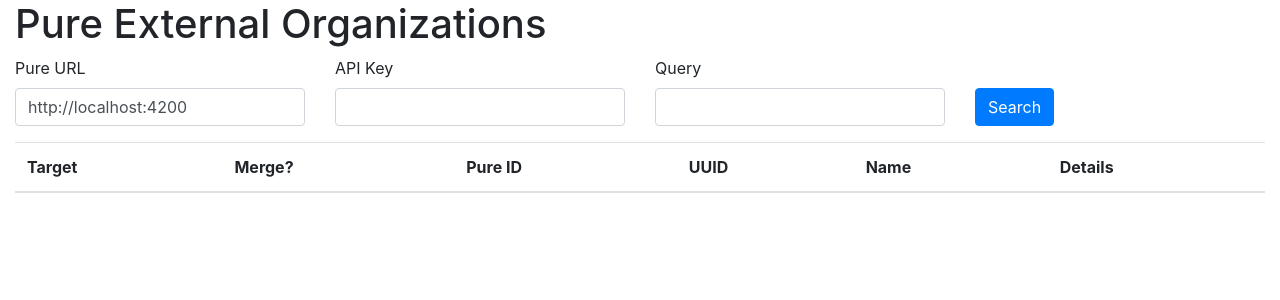
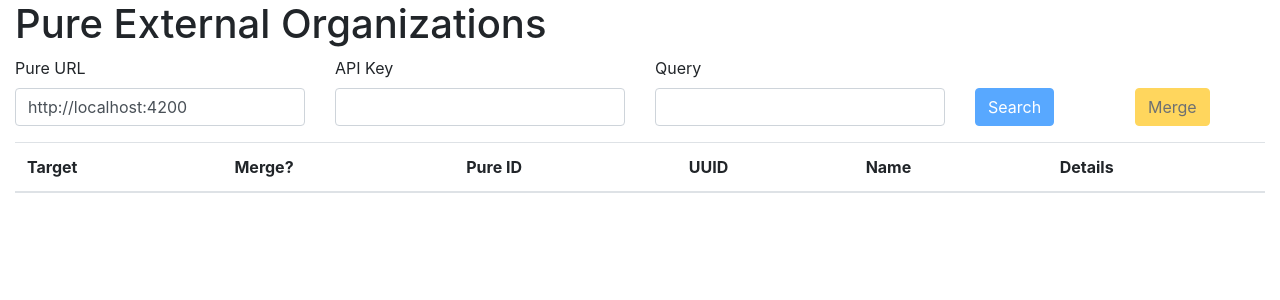
Before and after one commit to StAResComp/pure-external-orgs, an Angular app: page / in a window 1280 px wide. Shown: the top 300 px of the page. Built offline with nearby package versions, Linux system fonts and the light colour scheme.

Commit message:
Merges Orgs

```diff
--- a/src/app/app.component.html
+++ b/src/app/app.component.html
@@ -6,21 +6,31 @@
     <div class="row align-items-end">
       <div class="form-group col">
         <label for="pure-url">Pure URL</label>
-        <input [disabled]="busy" name="pure-url" id="pure-url" class="form-control" type="text" [(ngModel)]="pureUrl" />
+        <input [disabled]="loading || merging" name="pure-url" id="pure-url" class="form-control" type="text" [(ngModel)]="pureUrl" />
       </div>
       <div class="form-group col">
         <label for="pure-url">API Key</label>
-        <input [disabled]="busy" name="api-key" id="api-key" class="form-control" type="text" [(ngModel)]="apiKey" />
+        <input [disabled]="loading || merging" name="api-key" id="api-key" class="form-control" type="text" [(ngModel)]="apiKey" />
       </div>
       <div class="form-group col">
         <label for="pure-url">Query</label>
-        <input [disabled]="busy" name="search-string" id="search-string" class="form-control" type="text" [(ngModel)]="searchString" />
+        <input [disabled]="loading || merging" name="search-string" id="search-string" class="form-control" type="text" [(ngModel)]="searchString" />
       </div>
-      <div class="form-group col">
-        <button [disabled]="busy" class="btn btn-primary" type="submit">
-          Search
-          <span *ngIf="busy" class="spinner-border spinner-border-sm" role="status" aria-hidden="true"></span>
-        </button>
+      <div class="col">
+        <div class="row">
+          <div class="form-group col">
+            <button [disabled]="loading || merging || !apiKey.length || !searchString.length" class="btn btn-primary" type="submit">
+              Search
+              <span *ngIf="loading" class="spinner-border spinner-border-sm" role="status" aria-hidden="true"></span>
+            </button>
+          </div>
+          <div class="form-group col">
+            <button [disabled]="loading || merging || !targetOrg || !orgsToMerge.length" (click)="confirmMerge(mergeModal)" type="button" class="btn btn-warning" data-toggle="modal" data-target="#mergeModal">
+              Merge
+              <span *ngIf="merging" class="spinner-border spinner-border-sm" role="status" aria-hidden="true"></span>
+            </button>
+          </div>
+        </div>
       </div>
     </div>
   </form>
@@ -40,19 +50,19 @@
       <tr *ngFor="let result of results">
         <td>
           <div class="form-check">
-            <input class="form-check-input position-static" type="radio" name="target" id="target-{{ result.pureId }}" [value]="result.pureId" [(ngModel)]="targetOrg" />
+            <input class="form-check-input position-static" type="radio" name="target" id="target-{{ result.uuid }}" [value]="result.uuid" [(ngModel)]="targetOrg" />
           </div>
         </td>
         <td>
           <div class="form-check">
-            <input class="form-check-input position-static" type="checkbox" name="merge" id="{{ result.pureId }}" [value]="result.pureId" [checked]="isOrgToBeMerged(result.pureId)" (change)="toggleToMerge(result.pureId, $event)" />
+            <input class="form-check-input position-static" type="checkbox" name="merge" id="{{ result.uuid }}" [value]="result.uuid" [checked]="isOrgToBeMerged(result.uuid)" (change)="toggleToMerge(result.uuid, $event)" />
           </div>
         </td>
         <th scope="row">{{ result.pureId }}</th>
         <td>{{ result.uuid }}</td>
         <td>{{ result.name?.en_GB }}</td>
         <td>
-          <button (click)="focusOn(result.pureId, orgDetails)" type="button" class="btn btn-primary" data-toggle="modal" data-target="#detailModal">
+          <button (click)="focusOn(result.uuid, orgDetails)" type="button" class="btn btn-primary" data-toggle="modal" data-target="#detailModal">
             View
           </button>
         </td>
@@ -281,3 +291,40 @@
     <ng-container [ngTemplateOutlet]='dlEntry' [ngTemplateOutletContext]='{ddval: ent.term?.en_GB, dtname: "Term"}'></ng-container>
   </dl>
 </ng-template>
+
+<ng-template #mergeModal let-modal>
+  <div class="modal-header">
+    <h4 class="modal-title" id="mergeModalLabel">
+      Organizations to Merge
+    </h4>
+    <button type="button" class="close" (click)="modal.dismiss('Cross click')" aria-label="Close">
+      <span aria-hidden="true">&times;</span>
+    </button>
+  </div>
+  <div class="modal-body">
+    <h5>Target org</h5>
+    <ul *ngIf="targetOrg" class="list-group">
+      <li class="list-group-item d-flex justify-content-between align-items-center">
+        {{ targetOrg }}
+        <button (click)="focusOn(targetOrg, orgDetails)" type="button" class="btn btn-primary" data-toggle="modal" data-target="#detailModal">
+          View Details
+        </button>
+      </li>
+    </ul>
+    <h5>Orgs to merge</h5>
+    <ul class="list-group">
+      <li *ngFor="let org of orgsToMerge" class="list-group-item d-flex justify-content-between align-items-center">
+        {{ org }}
+        <button (click)="focusOn(org, orgDetails)" type="button" class="btn btn-primary" data-toggle="modal" data-target="#detailModal">
+          View Details
+        </button>
+      </li>
+    </ul>
+  </div>
+  <div class="modal-footer">
+    <button (click)="merge()" type="button" class="btn btn-warning" [disabled]="merging">
+      Merge
+      <span *ngIf="merging" class="spinner-border spinner-border-sm" role="status" aria-hidden="true"></span>
+    </button>
+  </div>
+</ng-template>
--- a/src/app/app.component.ts
+++ b/src/app/app.component.ts
@@ -15,10 +15,11 @@ export class AppComponent {
   public apiKey = '';
   public searchString = '';
   public results?: Array<ExternalOrganization> = [];
-  public targetOrg?: number = undefined;
-  public orgsToMerge: Array<number> = [];
+  public targetOrg?: string = undefined;
+  public orgsToMerge: Array<string> = [];
   public focusOrg?: ExternalOrganization;
-  public busy = false;
+  public loading = false;
+  public merging = false;
 
   constructor(
     private pureService: PureService,
@@ -26,45 +27,76 @@ export class AppComponent {
   ){}
 
   public search(): void {
-    if (!this.busy) {
-      this.busy = true;
+    if (!this.loading && !this.merging) {
+      this.loading = true;
       this.pureService.pure = new Pure(new ApiKey(this.apiKey), this.pureUrl);
       this.pureService.extOrgSearch(this.searchString).subscribe(
         (response) => {
           this.results = response.items;
           this.focusOrg = this.results[0];
-          this.busy = false;
+          this.targetOrg = undefined;
+          this.orgsToMerge = [];
+          this.loading = false;
         },
         (error) => {
           console.log(error);
-          this.busy = false;
+          this.loading = false;
         }
       );
     }
   }
 
-  public focusOn(pureId: number, content: TemplateRef<any>) {
-    this.focusOrg = this.results?.filter(org => org.pureId === pureId)[0];
+  public focusOn(uuid: string, content: TemplateRef<any>) {
+    this.focusOrg = this.results?.filter(org => org.uuid === uuid)[0];
     this.modalService.open(
       content,
       {ariaLabelledBy: 'detailModalLabel', size: 'xl'}
     );
   }
 
-  public isOrgToBeMerged(pureId: number) {
-    return this.orgsToMerge.find(elem => elem === pureId);
+  public isOrgToBeMerged(uuid: string) {
+    return this.orgsToMerge.find(elem => elem === uuid);
   }
 
-  public toggleToMerge(pureId: number, toMergeEvent: Event) {
-    const currentlyToBeMerged = this.isOrgToBeMerged(pureId);
+  public toggleToMerge(uuid: string, toMergeEvent: Event) {
+    const currentlyToBeMerged = this.isOrgToBeMerged(uuid);
     const toMerge = (toMergeEvent.target as HTMLInputElement).checked;
     if (toMerge && !currentlyToBeMerged) {
-      this.orgsToMerge.push(pureId);
+      this.orgsToMerge.push(uuid);
     }
     else if (!toMerge && currentlyToBeMerged) {
-      this.orgsToMerge.splice(this.orgsToMerge.indexOf(pureId, 0), 1);
+      this.orgsToMerge.splice(this.orgsToMerge.indexOf(uuid, 0), 1);
     }
     console.log(this.targetOrg);
     console.log(this.orgsToMerge);
   }
+
+  public confirmMerge(content: TemplateRef<any>) {
+    this.modalService.open(
+      content,
+      {ariaLabelledBy: 'mergeModalLabel'}
+    );
+  }
+
+  public merge() {
+    if (!this.loading && !this.merging && this.targetOrg && this.orgsToMerge.length) {
+      this.merging = true;
+      this.pureService.pure = new Pure(new ApiKey(this.apiKey), this.pureUrl);
+      this.pureService.extOrgMerge(this.targetOrg, this.orgsToMerge).subscribe(
+        (response) => {
+          this.results = [];
+          this.focusOrg = undefined;
+          this.targetOrg = undefined;
+          this.orgsToMerge = [];
+          this.merging = false;
+          this.modalService.dismissAll();
+          this.search();
+        },
+        (error) => {
+          console.log(error);
+          this.merging = false;
+        }
+      );
+    }
+  }
 }
--- a/src/app/pure.model.ts
+++ b/src/app/pure.model.ts
@@ -33,6 +33,7 @@ export class Pure {
   public url: URL;
   public apiPath = '/ws/api';
   public extOrgSearchEndpoint = '/external-organizations/search';
+  public extOrgMergeEndpoint = '/external-organizations/merge';
 
   public constructor(
     public apiKey: ApiKey,
@@ -47,6 +48,11 @@ export class Pure {
     return url;
   }
 
+  public get extOrgMergeUrl() {
+    const url = this.url;
+    url.pathname = '/api' + this.apiPath + this.extOrgMergeEndpoint;
+    return url;
+  }
 }
 
 interface PureItem {
--- a/src/app/pure.service.ts
+++ b/src/app/pure.service.ts
@@ -35,4 +35,19 @@ export class PureService {
       return EMPTY;
     }
   }
+
+  public extOrgMerge(target: string, toMerge: Array<string>) {
+    const body = {items: [{uuid: target, systemName: 'ExternalOrganization'}]};
+    for (let orgId of toMerge) {
+      if (orgId !== target) {
+        body.items.push({uuid: orgId, systemName: 'ExternalOrganization'});
+      }
+    }
+    if (this.pure) {
+      return this.post(body, this.pure.extOrgMergeUrl);
+    }
+    else {
+      return EMPTY;
+    }
+  }
 }
```
